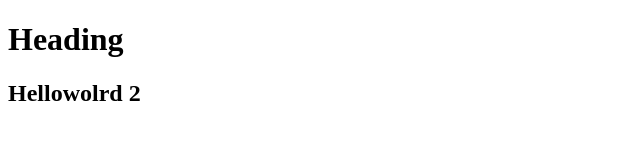
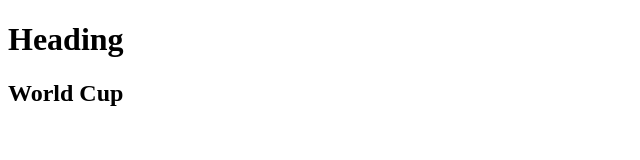
Before and after one commit to sitprosqa/sitpros, a plain HTML site: page index.html in a window 1280 px wide. Shown: the full height of the page, 0-640 px from the left. Drawn offline with Linux system fonts and the light colour scheme.

Commit message:
Update index.html

```diff
--- a/index.html
+++ b/index.html
@@ -5,6 +5,6 @@
 </head>
 <body>
 <h1>Heading</h1>
-<h2>Hellowolrd 2</h2>
+<h2>World Cup</h2>
 </body>
 </html>
```
